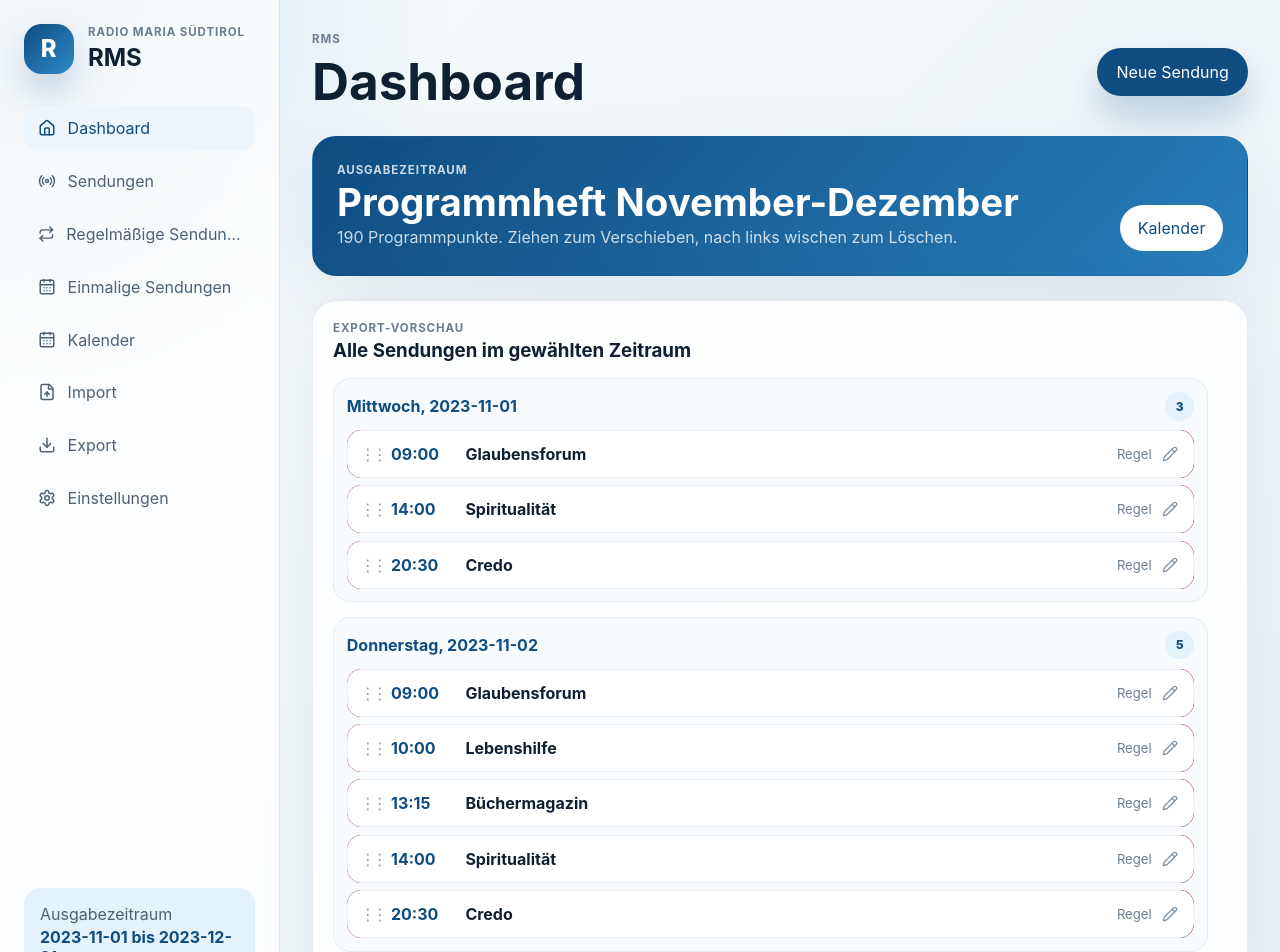
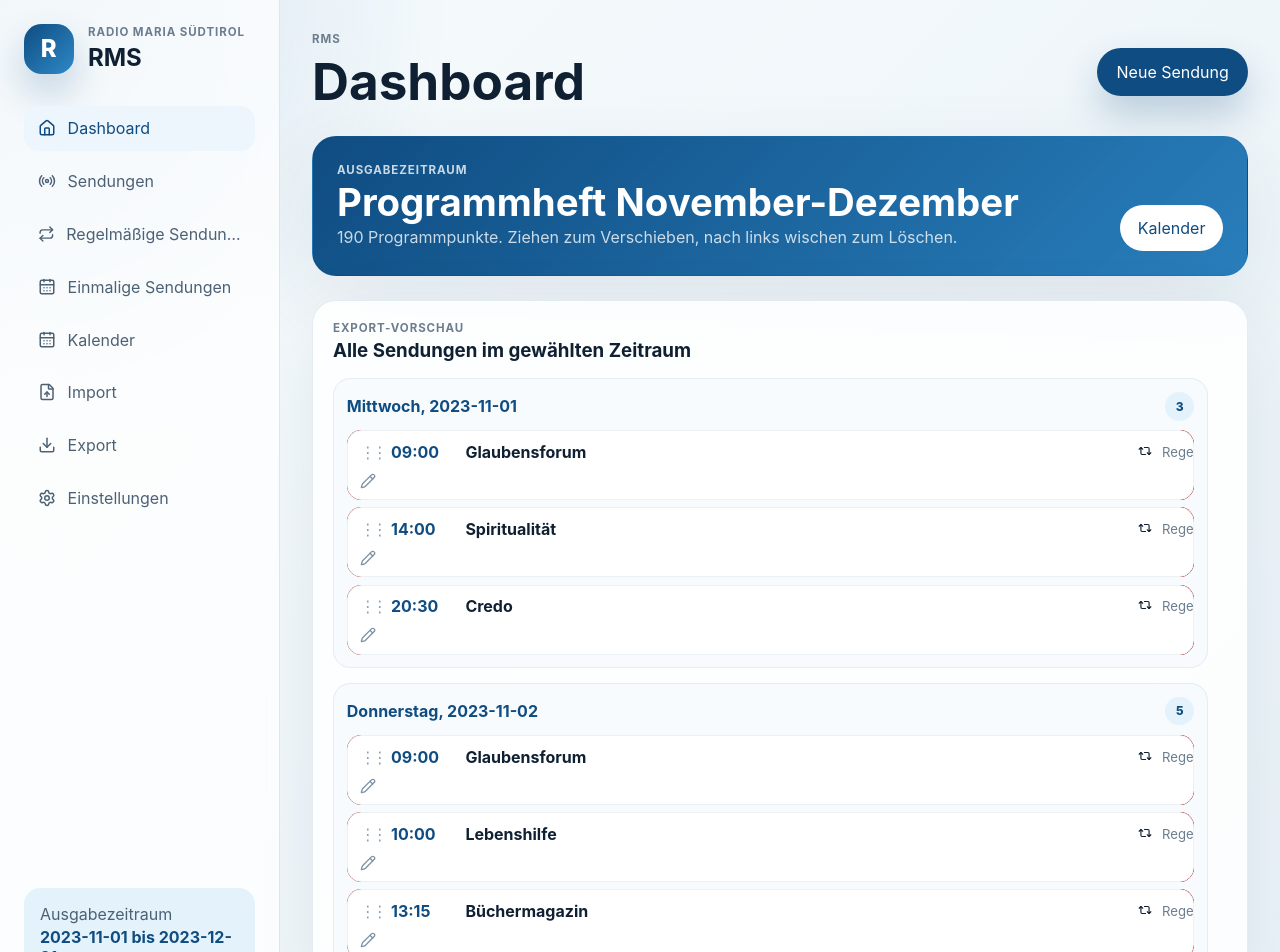
Before and after one commit to Fipodigital/rms, a React (Vite) app: page / in a window 1280 px wide. Shown: the top 952 px of the page. Built offline with nearby package versions, Linux system fonts and the light colour scheme.

Commit message:
Improve iOS drag and show schedule conflicts

```diff
--- a/src/InteractivePreview.tsx
+++ b/src/InteractivePreview.tsx
@@ -1,5 +1,5 @@
-import { useRef, useState, type DragEvent, type PointerEvent } from 'react'
-import { Pencil, Trash2 } from 'lucide-react'
+import { useMemo, useRef, useState, type DragEvent, type PointerEvent } from 'react'
+import { AlertTriangle, Pencil, Repeat2, Trash2 } from 'lucide-react'
 import './ios-drag.css'
 
 export type PreviewRow = {
@@ -27,13 +27,24 @@ function grouped(rows: PreviewRow[]) {
   }, {})
 }
 
+function conflictKeys(rows: PreviewRow[]) {
+  const counts = rows.reduce<Record<string, number>>((acc, row) => {
+    const key = `${row.date}|${row.time}`
+    acc[key] = (acc[key] || 0) + 1
+    return acc
+  }, {})
+  return new Set(Object.entries(counts).filter(([, count]) => count > 1).map(([key]) => key))
+}
+
 export function InteractivePreview({ rows, onEdit, onMove, onDelete }: Props) {
   const [openRow, setOpenRow] = useState<string | null>(null)
   const [dragOverDate, setDragOverDate] = useState<string | null>(null)
   const [touchDragging, setTouchDragging] = useState<PreviewRow | null>(null)
   const pointerStart = useRef<{ id: string; x: number; y: number } | null>(null)
   const touchRow = useRef<PreviewRow | null>(null)
+  const lastValidDate = useRef<string | null>(null)
   const groups = grouped(rows)
+  const conflicts = useMemo(() => conflictKeys(rows), [rows])
 
   function startDrag(event: DragEvent<HTMLButtonElement>, row: PreviewRow) {
     event.dataTransfer.effectAllowed = 'move'
@@ -67,24 +78,41 @@ export function InteractivePreview({ rows, onEdit, onMove, onDelete }: Props) {
     setOpenRow(dx < 0 ? row.id : null)
   }
 
+  function dateUnderPointer(x: number, y: number) {
+    return document.elementFromPoint(x, y)?.closest<HTMLElement>('[data-preview-date]')?.dataset.previewDate || null
+  }
+
+  function autoScroll(y: number) {
+    const edge = 90
+    const step = 18
+    if (y < edge) window.scrollBy({ top: -step, behavior: 'auto' })
+    if (y > window.innerHeight - edge) window.scrollBy({ top: step, behavior: 'auto' })
+  }
+
   function touchDragStart(event: PointerEvent<HTMLSpanElement>, row: PreviewRow) {
     if (event.pointerType === 'mouse') return
     event.preventDefault()
     event.stopPropagation()
     event.currentTarget.setPointerCapture(event.pointerId)
     touchRow.current = row
+    lastValidDate.current = row.date
     setTouchDragging(row)
     setOpenRow(null)
-    const target = document.elementFromPoint(event.clientX, event.clientY)?.closest<HTMLElement>('[data-preview-date]')
-    setDragOverDate(target?.dataset.previewDate || null)
+    const date = dateUnderPointer(event.clientX, event.clientY)
+    if (date) lastValidDate.current = date
+    setDragOverDate(date || row.date)
   }
 
   function touchDragMove(event: PointerEvent<HTMLSpanElement>) {
     if (!touchRow.current) return
     event.preventDefault()
     event.stopPropagation()
-    const target = document.elementFromPoint(event.clientX, event.clientY)?.closest<HTMLElement>('[data-preview-date]')
-    setDragOverDate(target?.dataset.previewDate || null)
+    autoScroll(event.clientY)
+    const date = dateUnderPointer(event.clientX, event.clientY)
+    if (date) {
+      lastValidDate.current = date
+      setDragOverDate(date)
+    }
   }
 
   function touchDragEnd(event: PointerEvent<HTMLSpanElement>) {
@@ -92,19 +120,21 @@ export function InteractivePreview({ rows, onEdit, onMove, onDelete }: Props) {
     if (!row) return
     event.preventDefault()
     event.stopPropagation()
-    const target = document.elementFromPoint(event.clientX, event.clientY)?.closest<HTMLElement>('[data-preview-date]')
-    const targetDate = target?.dataset.previewDate
+    const dateAtRelease = dateUnderPointer(event.clientX, event.clientY)
+    const targetDate = dateAtRelease || lastValidDate.current
     touchRow.current = null
+    lastValidDate.current = null
     setTouchDragging(null)
     setDragOverDate(null)
     if (targetDate && targetDate !== row.date) onMove(row, targetDate)
   }
 
   return <div className={`timeline preview-scroll interactive-preview${touchDragging ? ' is-touch-dragging' : ''}`}>
-    {touchDragging && <div className="touch-drag-banner">Trascina sul giorno desiderato</div>}
+    {touchDragging && <div className="touch-drag-banner">Auf den gewünschten Tag ziehen</div>}
     {Object.entries(groups).map(([key, items]) => {
       const [date, day] = key.split('|')
       const activeDrop = dragOverDate === date
+      const dayConflictCount = items.filter((row) => conflicts.has(`${row.date}|${row.time}`)).length
       return <section
         key={key}
         data-preview-date={date}
@@ -113,10 +143,16 @@ export function InteractivePreview({ rows, onEdit, onMove, onDelete }: Props) {
         onDragLeave={() => setDragOverDate((current) => current === date ? null : current)}
         onDrop={(event) => dropOnDay(event, date)}
       >
-        <header><strong>{day}, {date}</strong><span>{items.length}</span></header>
+        <header>
+          <strong>{day}, {date}</strong>
+          <span>{items.length}</span>
+          {dayConflictCount > 0 && <span className="day-conflict" title="Zeitkonflikt"><AlertTriangle size={15}/> {dayConflictCount}</span>}
+        </header>
         <div className="preview-day-items">
-          {items.map((row) => <div
-            className={`swipe-row${openRow === row.id ? ' is-open' : ''}${touchDragging?.id === row.id ? ' is-being-dragged' : ''}`}
+          {items.map((row) => {
+            const hasConflict = conflicts.has(`${row.date}|${row.time}`)
+            return <div
+              className={`swipe-row${openRow === row.id ? ' is-open' : ''}${touchDragging?.id === row.id ? ' is-being-dragged' : ''}${hasConflict ? ' has-time-conflict' : ''}`}
               key={row.id}
               onPointerDown={(event) => pointerDown(event, row)}
               onPointerUp={(event) => pointerUp(event, row)}
@@ -133,7 +169,7 @@ export function InteractivePreview({ rows, onEdit, onMove, onDelete }: Props) {
                 <span
                   className="drag-handle"
                   role="button"
-                aria-label={`Sposta ${row.title}`}
+                  aria-label={`Verschieben: ${row.title}`}
                   onPointerDown={(event) => touchDragStart(event, row)}
                   onPointerMove={touchDragMove}
                   onPointerUp={touchDragEnd}
@@ -141,10 +177,13 @@ export function InteractivePreview({ rows, onEdit, onMove, onDelete }: Props) {
                 >⋮⋮</span>
                 <b>{row.time}</b>
                 <span className="preview-title">{row.title}</span>
+                {row.source === 'regel' && <span className="recurring-indicator" title="Wiederkehrende Sendung"><Repeat2 size={14}/></span>}
+                {hasConflict && <span className="time-conflict" title="Zwei oder mehr Sendungen beginnen zur gleichen Uhrzeit"><AlertTriangle size={15}/><span>Zeitkonflikt</span></span>}
                 {row.info && <em>{row.info}</em>}
                 <Pencil className="preview-edit-icon" size={16}/>
               </button>
-          </div>)}
+            </div>
+          })}
         </div>
       </section>
     })}
```
Lines whose indentation alone changed are shown as unchanged.
